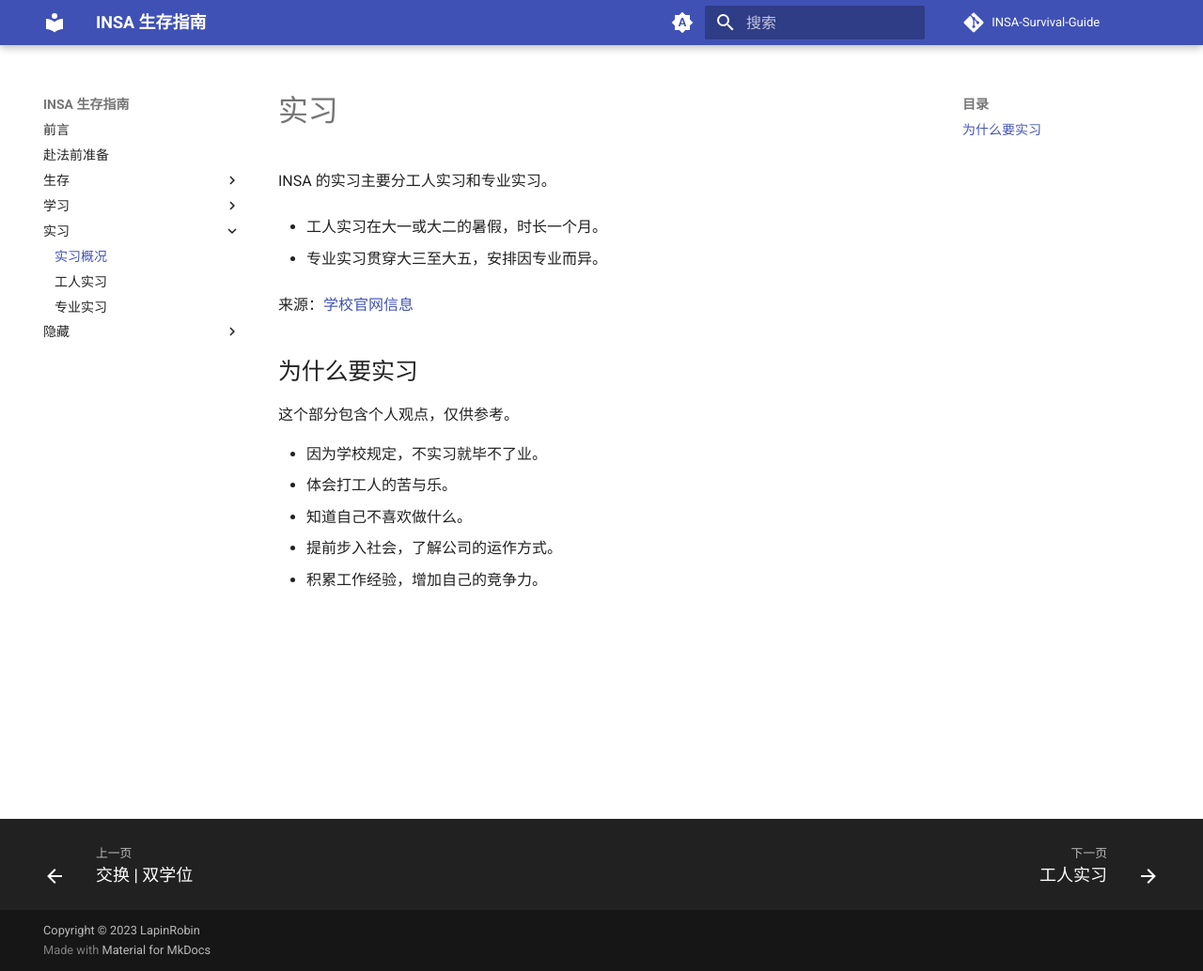
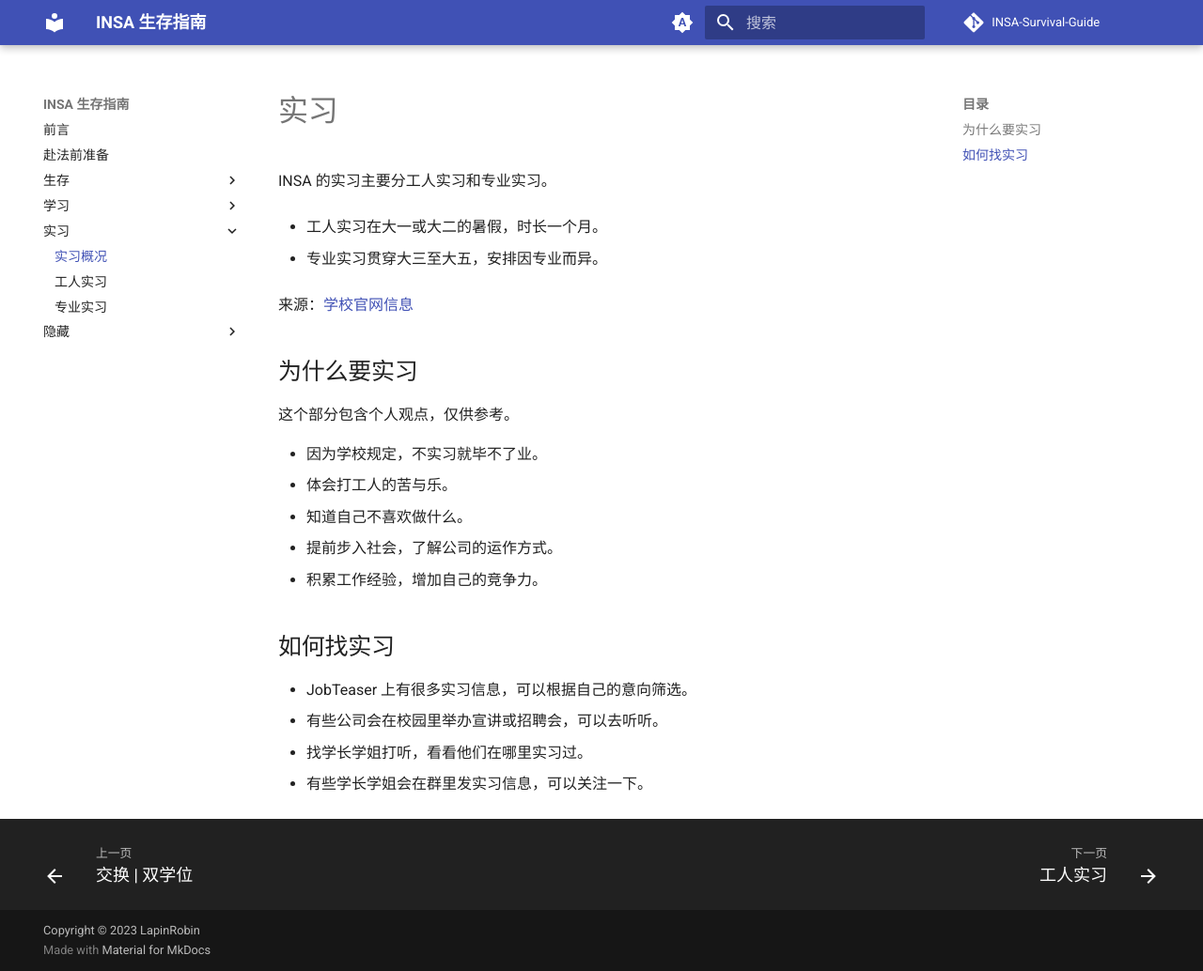
Before and after one commit to LapinRobin/INSA-Survival-Guide, an MkDocs documentation site: the page built from docs/实习/实习概况.md, in a window 1280 px wide and 1034 px high. Shown: the whole window at 94% size. Built offline with MkDocs 1.6.1 and Material for MkDocs 9.7.7, drawn with Linux system fonts in a browser that asks for light colours; comment, search, counter and statistics services are not loaded.

Commit message:
Add how to texts

```diff
--- a/docs/实习/实习概况.md
+++ b/docs/实习/实习概况.md
@@ -18,3 +18,10 @@ INSA 的实习主要分工人实习和专业实习。
 - 知道自己不喜欢做什么。
 - 提前步入社会，了解公司的运作方式。
 - 积累工作经验，增加自己的竞争力。
+
+## 如何找实习
+
+- JobTeaser 上有很多实习信息，可以根据自己的意向筛选。
+- 有些公司会在校园里举办宣讲或招聘会，可以去听听。
+- 找学长学姐打听，看看他们在哪里实习过。
+- 有些学长学姐会在群里发实习信息，可以关注一下。
```
